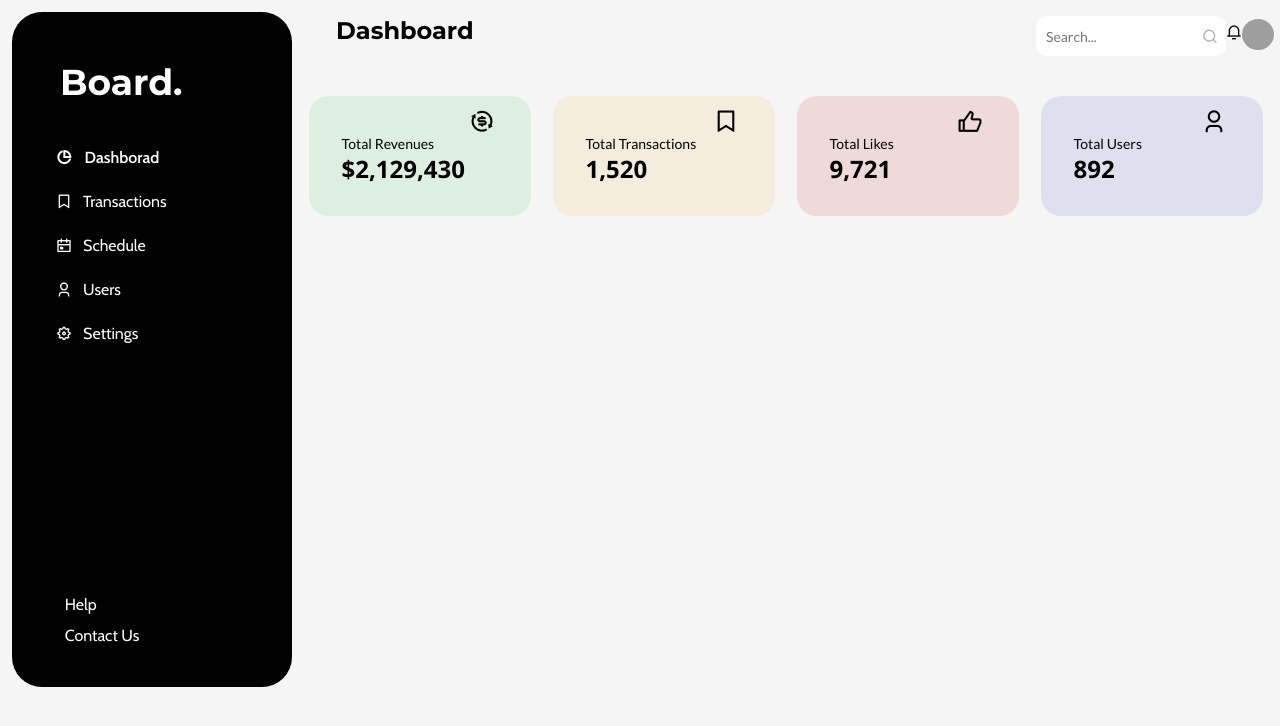
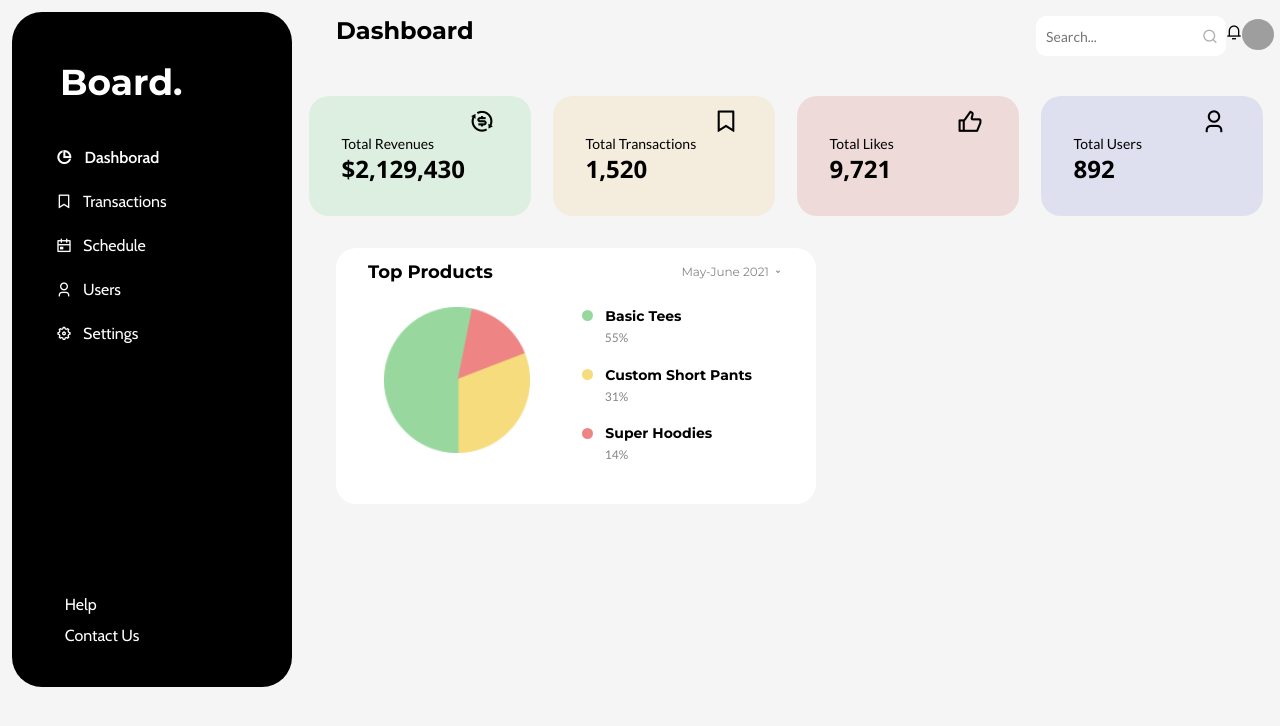
Before and after one commit to Ishu070303/Listed_project, a React (Create React App) app: page / in a window 1280 px wide. Shown: the top 726 px of the page. Built offline with nearby package versions, Linux system fonts and the light colour scheme; grey boxes are pictures that could not be loaded; a web font is replaced by a local one.

Commit message:
added pie charts

```diff
--- a/src/components/Dashboard/Content.js
+++ b/src/components/Dashboard/Content.js
@@ -1,5 +1,6 @@
 import React from 'react';
 
+import Chart from './assests/Pie-Chart.png';
 
 const Content = () => {
   return (
@@ -47,7 +48,39 @@ const Content = () => {
         <h5 className='h5'>Total Users</h5>
         <h2 className='h2'>892</h2>
       </div>
+    </div>
 
+    {/*======================CHART CARD =====================*/}
+    <div>
+    <div className='pie-div'>
+      <div className='pie-chart-short-div'>
+        <h4>Top Products</h4>
+        <h5 >May-June 2021 <i class="ri-arrow-drop-down-line"></i></h5>
+      </div>
+      <div className='pie-chart-second-short-div'>
+      <img  src={Chart} alt=''/>
+      <div  className='pie-lite'>
+        <div className='div-circle'>
+        <div className='circle' style={{backgroundColor: '#98D89E'}}></div>
+        <h4>Basic Tees</h4>
+        </div>
+        <p>55%</p>
+
+        <div className='div-circle'>
+        <div className='circle' style={{backgroundColor: '#F6DC7D'}}></div>
+        <h4>Custom Short Pants</h4>
+        </div>
+        <p>31%</p>
+
+        <div className='div-circle'>
+        <div className='circle' style={{backgroundColor: '#EE8484'}}></div>
+        <h4>Super Hoodies</h4>
+        </div>
+        <p>14%</p>
+      </div>
+      </div>
+
+    </div>
     </div>
 
     </>
--- a/src/components/Dashboard/dash.css
+++ b/src/components/Dashboard/dash.css
@@ -184,3 +184,91 @@
     /* margin-top: 12px; */
     /* border: 2px solid black; */
 }
+
+
+/*=======================CHARTS STYLING=====================*/
+.pie-div{
+    width: 480px;
+    height: 256px;
+    border-radius: 20px;
+    /* border: 2px solid black; */
+    margin-left: 2rem;
+    margin-top: 2rem;
+    background-color: white;
+}
+
+.pie-chart-short-div{
+    /* border: 2px solid black; */
+    display: flex;
+    justify-content: space-between;
+    margin-top: 1rem;
+}
+
+.pie-chart-short-div h4{
+    margin-left: 2rem;
+    margin-top: .8rem;
+    font-family: 'Montserrat', sans-serif;
+    font-weight: 700;
+    font-size: 18px;
+}
+
+.pie-chart-short-div h5{
+    font-size: 12px;
+    margin-top: 1rem;
+    margin-right: 2rem;
+    color:#858585;
+    font-family: 'Montserrat', sans-serif;
+    font-weight: 400;
+}
+
+.pie-chart-second-short-div{
+    display: flex;
+    justify-content: space-between;
+    /* border: 2px solid black; */
+    margin-top: 1.5rem;
+}
+
+.pie-chart-second-short-div img{
+   width: 145.94px;
+   height: 145.94px;
+   margin-left: 3rem;
+}
+
+.pie-lite{
+  /* border: 2px solid black; */
+  margin-right: 4rem;
+}
+
+/* .pie-lite-div{
+    display: flex;
+} */
+
+.circle{
+    width: 11px;
+    height: 11px;
+    border-radius: 50%;
+    margin-right: 12px;
+    /* display: inline;  */
+    /* margin-left:12px; */
+}
+
+.div-circle{
+    display: flex;
+    align-items: center;
+}
+
+
+.div-circle h4{
+    font-family: 'Montserrat', sans-serif;
+    font-weight: 700;
+    font-size:  14px;
+}
+
+.pie-lite p{
+    margin-left: 1.4rem;
+    color: #858585;
+    font-family: 'Lato', sans-serif;
+    font-size: 12px;
+    margin-bottom: 1.3rem;
+    margin-top: 5px;
+}
```
Also changed, not shown: src/components/Dashboard/assests/Pie-Chart.png (added).
